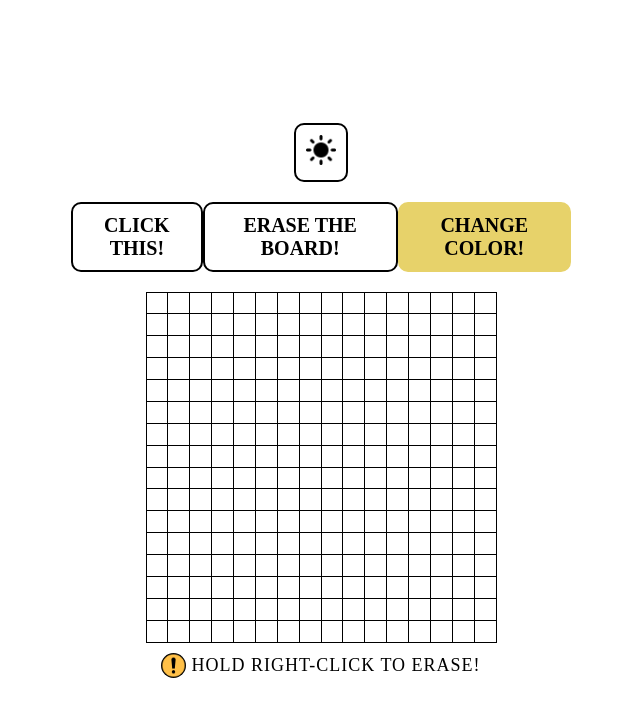
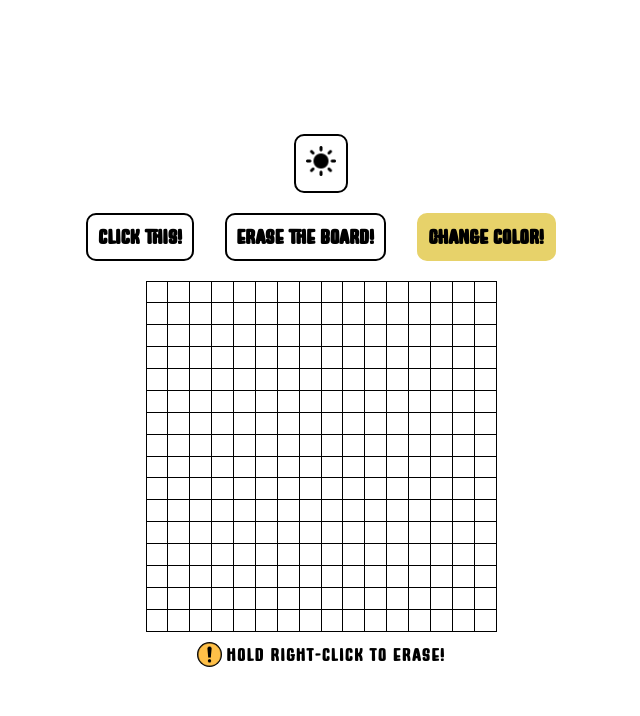
Before and after one commit to S0Iomon/etch-a-sketch, a plain HTML site: page index.html in a window 1280 px wide. Shown: the whole page, without its empty margins (319-959 px from the left). Drawn offline with Linux system fonts and the light colour scheme; the site is published under a folder, as on GitHub Pages, so addresses that start at the root find nothing.

Commit message:
bug fix font

```diff
--- a/styles.css
+++ b/styles.css
@@ -1,6 +1,6 @@
 @font-face {
     font-family: "Mighty Souly";
-    src: url(/resources/MightySoul.ttf) format("truetype");
+    src: url(resources/MightySoul.ttf) format("truetype");
 }
 
 html, body {
```
